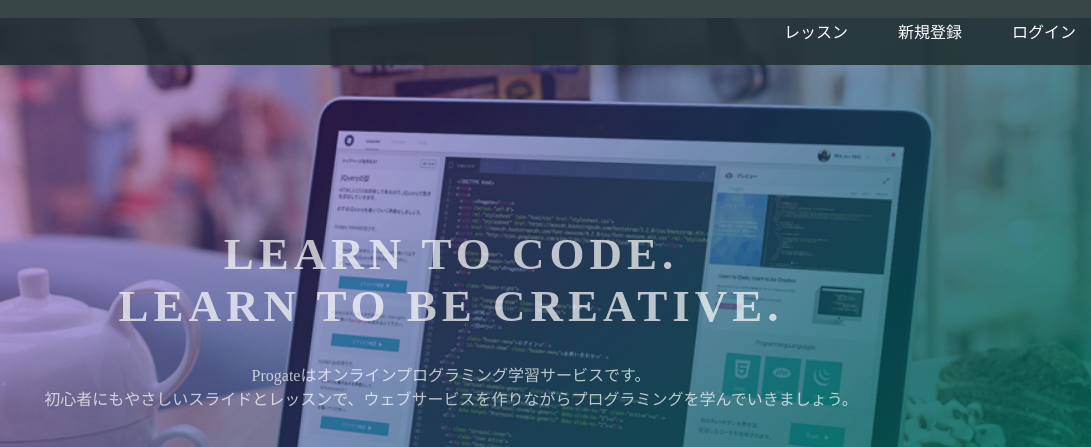
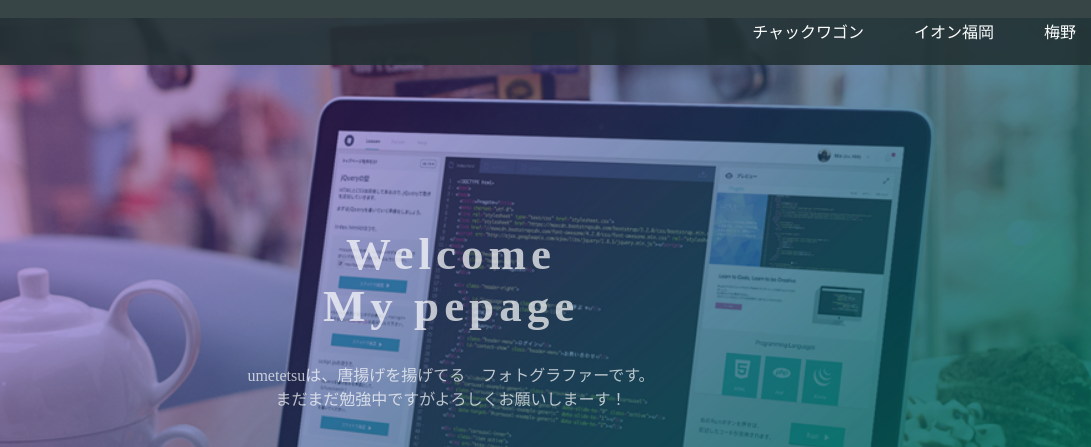
Before and after one commit to umetetsu/umetetsu.github.io, a plain HTML site: page index.html in a window 1280 px wide. Shown: the top 447 px of the page, 189-1280 px from the left. Drawn offline with Linux system fonts and the light colour scheme.

Commit message:
Update index.html

```diff
--- a/index.html
+++ b/index.html
@@ -3,7 +3,7 @@
 <head>
   <meta charset="utf-8">
   <meta name="viewport" content="width=device-width, initial-scale=1.0">
-  <title>Progate</title>
+  <title>umetetsu</title>
   <link href="https://maxcdn.bootstrapcdn.com/font-awesome/4.7.0/css/font-awesome.min.css" rel="stylesheet" integrity="sha384-wvfXpqpZZVQGK6TAh5PVlGOfQNHSoD2xbE+QkPxCAFlNEevoEH3Sl0sibVcOQVnN" crossorigin="anonymous">
   <link rel="stylesheet" type="text/css" href="stylesheet.css">
 </head>
@@ -15,16 +15,16 @@
       </div>
       <span class="fa fa-bars menu-icon"></span>
       <div class="header-right">
-        <a href="#">レッスン</a>
-        <a href="#">新規登録</a>
-        <a href="#" class="login">ログイン</a>
+        <a href="#">チャックワゴン</a>
+        <a href="#">イオン福岡</a>
+        <a href="#" class="login">梅野</a>
       </div>
     </div>
   </header>
   <div class="top-wrapper">
     <div class="container">
-      <h1>LEARN TO CODE.<br>LEARN TO BE CREATIVE.</h1>
-      <p>Progateはオンラインプログラミング学習サービスです。<br>初心者にもやさしいスライドとレッスンで、ウェブサービスを作りながらプログラミングを学んでいきましょう。</p>
+      <h1>Welcome<br>My pepage</h1>
+      <p>umetetsuは、唐揚げを揚げてる　フォトグラファーです。<br>まだまだ勉強中ですがよろしくお願いしまーす！</p>
       <div class="btn-wrapper">
         <a href="#" class="btn signup">新規登録はこちら</a>
         <p>or</p>
```
